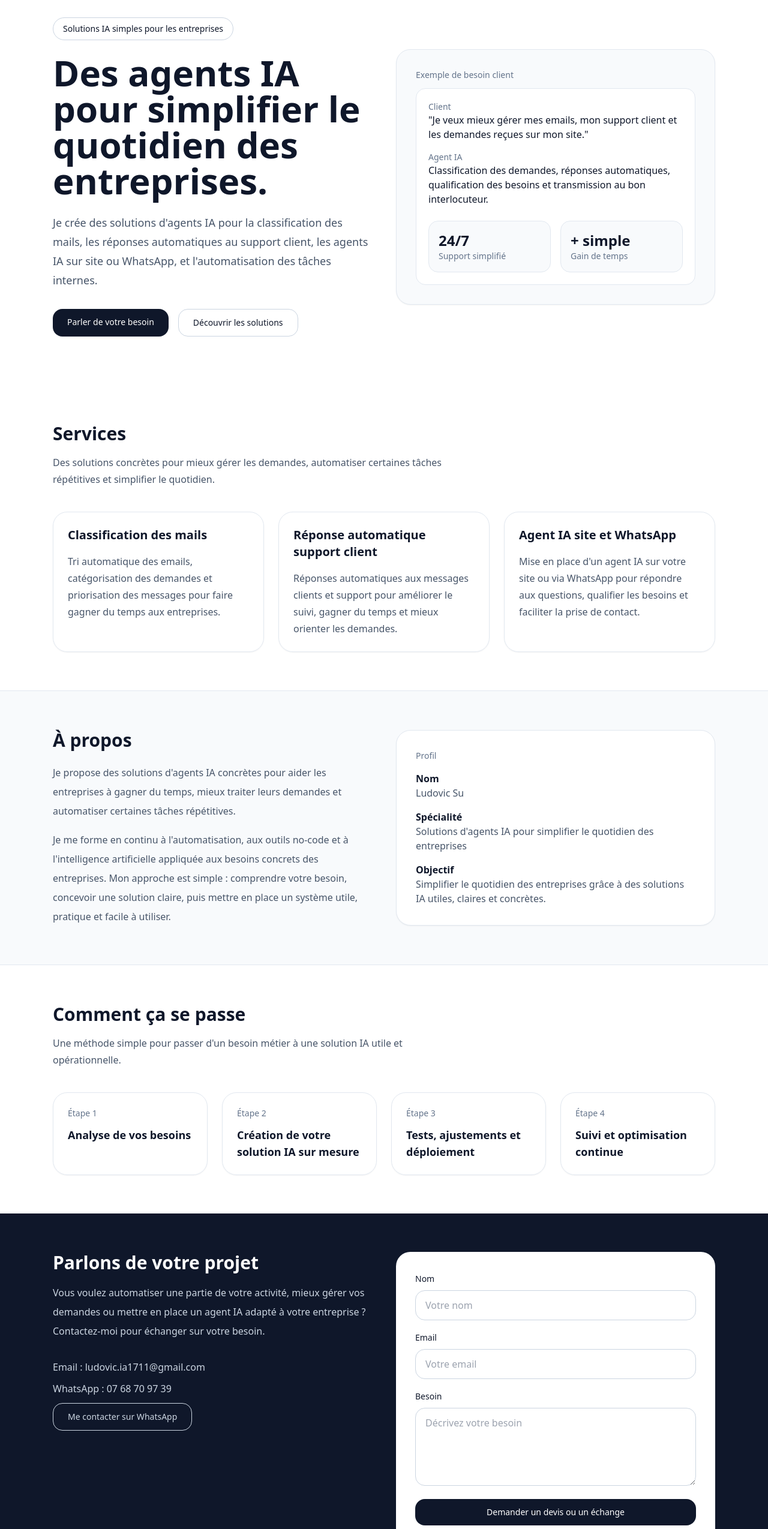
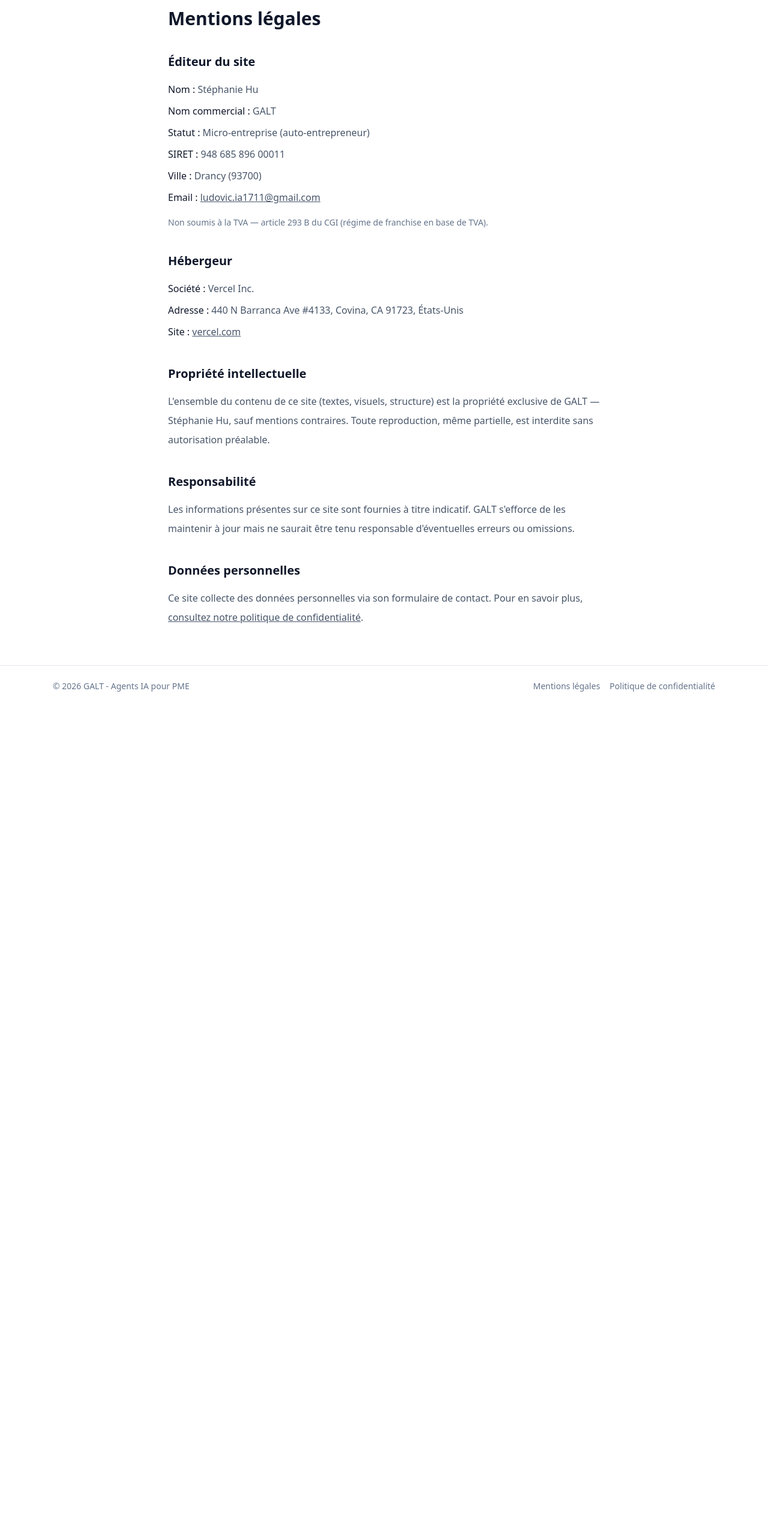
Before and after one commit to ludovicia1711-web/galt-site, a React (Vite) app: page / in a window 1280 px wide. Shown: the part 140-2689 px from the top of the page at 60% size. After the commit the page ends 1318 px from the top, so only its background shows below. Built offline with nearby package versions, Linux system fonts and the light colour scheme.

Commit message:
Refactor App component to MentionsLegales

```diff
--- a/App.jsx
+++ b/App.jsx
@@ -1,247 +1,94 @@
 import React from "react";
 
-export default function AIAgentsWebsite() {
-  const services = [
-    {
-      title: "Classification des mails",
-      description:
-        "Tri automatique des emails, catégorisation des demandes et priorisation des messages pour faire gagner du temps aux entreprises.",
-    },
-    {
-      title: "Réponse automatique support client",
-      description:
-        "Réponses automatiques aux messages clients et support pour améliorer le suivi, gagner du temps et mieux orienter les demandes.",
-    },
-    {
-      title: "Agent IA site et WhatsApp",
-      description:
-        "Mise en place d'un agent IA sur votre site ou via WhatsApp pour répondre aux questions, qualifier les besoins et faciliter la prise de contact.",
-    },
-  ];
-
-  const steps = [
-    "Analyse de vos besoins",
-    "Création de votre solution IA sur mesure",
-    "Tests, ajustements et déploiement",
-    "Suivi et optimisation continue",
-  ];
-
+export default function MentionsLegales() {
   return (
     <div className="min-h-screen bg-white text-slate-900">
       <header className="border-b border-slate-200">
         <div className="mx-auto max-w-6xl px-6 py-5 flex items-center justify-between">
           <div>
-            <div className="text-xl font-bold">GALT</div>
+            <a href="/" className="text-xl font-bold">GALT</a>
             <div className="text-sm text-slate-500">
               Solutions d'agents IA pour simplifier le quotidien des entreprises
             </div>
           </div>
           <nav className="hidden md:flex gap-6 text-sm">
-            <a href="#services" className="hover:underline">Services</a>
-            <a href="#apropos" className="hover:underline">À propos</a>
-            <a href="#process" className="hover:underline">Méthode</a>
-            <a href="#contact" className="hover:underline">Contact</a>
+            <a href="/#services" className="hover:underline">Services</a>
+            <a href="/#apropos" className="hover:underline">À propos</a>
+            <a href="/#process" className="hover:underline">Méthode</a>
+            <a href="/#contact" className="hover:underline">Contact</a>
           </nav>
         </div>
       </header>
 
-      <section className="mx-auto max-w-6xl px-6 py-20 grid lg:grid-cols-2 gap-10 items-center">
-        <div>
-          <div className="inline-flex rounded-full border border-slate-300 px-4 py-2 text-sm mb-6">
-            Solutions IA simples pour les entreprises
-          </div>
-          <h1 className="text-4xl md:text-6xl font-bold leading-tight">
-            Des agents IA pour simplifier le quotidien des entreprises.
-          </h1>
-          <p className="mt-6 text-lg text-slate-600 leading-8">
-            Je crée des solutions d'agents IA pour la classification des mails,
-            les réponses automatiques au support client, les agents IA sur site
-            ou WhatsApp, et l'automatisation des tâches internes.
-          </p>
-          <div className="mt-8 flex flex-wrap gap-4">
-            <a
-              href="#contact"
-              className="rounded-2xl bg-slate-900 text-white px-6 py-3 text-sm font-medium shadow-sm"
-            >
-              Parler de votre besoin
-            </a>
-            <a
-              href="#services"
-              className="rounded-2xl border border-slate-300 px-6 py-3 text-sm font-medium"
-            >
-              Découvrir les solutions
-            </a>
-          </div>
-        </div>
+      <main className="mx-auto max-w-3xl px-6 py-16">
+        <h1 className="text-3xl font-bold mb-10">Mentions légales</h1>
 
-        <div className="rounded-3xl border border-slate-200 p-8 shadow-sm bg-slate-50">
-          <div className="text-sm text-slate-500 mb-3">Exemple de besoin client</div>
-          <div className="rounded-2xl bg-white p-5 border border-slate-200 space-y-4">
-            <div>
-              <div className="text-sm text-slate-500">Client</div>
-              <div className="font-medium">
-                "Je veux mieux gérer mes emails, mon support client et les demandes reçues sur mon site."
-              </div>
-            </div>
-            <div>
-              <div className="text-sm text-slate-500">Agent IA</div>
-              <div className="font-medium">
-                Classification des demandes, réponses automatiques, qualification des besoins et transmission au bon interlocuteur.
-              </div>
-            </div>
-            <div className="grid grid-cols-2 gap-4 pt-2">
-              <div className="rounded-2xl bg-slate-50 p-4 border border-slate-200">
-                <div className="text-2xl font-bold">24/7</div>
-                <div className="text-sm text-slate-500">Support simplifié</div>
-              </div>
-              <div className="rounded-2xl bg-slate-50 p-4 border border-slate-200">
-                <div className="text-2xl font-bold">+ simple</div>
-                <div className="text-sm text-slate-500">Gain de temps</div>
-              </div>
-            </div>
-          </div>
-        </div>
-      </section>
-
-      <section id="services" className="mx-auto max-w-6xl px-6 py-16">
-        <div className="max-w-2xl mb-10">
-          <h2 className="text-3xl font-bold">Services</h2>
-          <p className="mt-4 text-slate-600 leading-7">
-            Des solutions concrètes pour mieux gérer les demandes, automatiser certaines tâches répétitives et simplifier le quotidien.
-          </p>
-        </div>
-
-        <div className="grid md:grid-cols-3 gap-6">
-          {services.map((service) => (
-            <div key={service.title} className="rounded-3xl border border-slate-200 p-6 shadow-sm">
-              <h3 className="text-xl font-semibold">{service.title}</h3>
-              <p className="mt-4 text-slate-600 leading-7">{service.description}</p>
-            </div>
-          ))}
-        </div>
-      </section>
-
-      <section id="apropos" className="bg-slate-50 border-y border-slate-200">
-        <div className="mx-auto max-w-6xl px-6 py-16 grid lg:grid-cols-2 gap-10 items-center">
-          <div>
-            <h2 className="text-3xl font-bold">À propos</h2>
-            <p className="mt-5 text-slate-600 leading-8">
-              Je propose des solutions d'agents IA concrètes pour aider les entreprises à gagner du temps, mieux traiter leurs demandes et automatiser certaines tâches répétitives.
-            </p>
-            <p className="mt-4 text-slate-600 leading-8">
-              Je me forme en continu à l'automatisation, aux outils no-code et à l'intelligence artificielle appliquée aux besoins concrets des entreprises. Mon approche est simple : comprendre votre besoin, concevoir une solution claire, puis mettre en place un système utile, pratique et facile à utiliser.
+        <section className="mb-10">
+          <h2 className="text-xl font-semibold mb-4">Éditeur du site</h2>
+          <div className="text-slate-600 leading-8 space-y-1">
+            <p><span className="font-medium text-slate-900">Nom :</span> Stéphanie Hu</p>
+            <p><span className="font-medium text-slate-900">Nom commercial :</span> GALT</p>
+            <p><span className="font-medium text-slate-900">Statut :</span> Micro-entreprise (auto-entrepreneur)</p>
+            <p><span className="font-medium text-slate-900">SIRET :</span> 948 685 896 00011</p>
+            <p><span className="font-medium text-slate-900">Ville :</span> Drancy (93700)</p>
+            <p>
+              <span className="font-medium text-slate-900">Email :</span>{" "}
+              <a href="mailto:ludovic.ia1711@gmail.com" className="underline hover:text-slate-900">
+                ludovic.ia1711@gmail.com
+              </a>
             </p>
           </div>
+          <p className="mt-4 text-sm text-slate-500">
+            Non soumis à la TVA — article 293 B du CGI (régime de franchise en base de TVA).
+          </p>
+        </section>
 
-          <div className="rounded-3xl border border-slate-200 bg-white p-8 shadow-sm">
-            <div className="text-sm text-slate-500 mb-4">Profil</div>
-            <div className="space-y-4">
-              <div>
-                <div className="font-semibold">Nom</div>
-                <div className="text-slate-600">Ludovic Su</div>
-              </div>
-              <div>
-                <div className="font-semibold">Spécialité</div>
-                <div className="text-slate-600">
-                  Solutions d'agents IA pour simplifier le quotidien des entreprises
-                </div>
-              </div>
-              <div>
-                <div className="font-semibold">Objectif</div>
-                <div className="text-slate-600">
-                  Simplifier le quotidien des entreprises grâce à des solutions IA utiles, claires et concrètes.
-                </div>
-              </div>
-            </div>
+        <section className="mb-10">
+          <h2 className="text-xl font-semibold mb-4">Hébergeur</h2>
+          <div className="text-slate-600 leading-8 space-y-1">
+            <p><span className="font-medium text-slate-900">Société :</span> Vercel Inc.</p>
+            <p><span className="font-medium text-slate-900">Adresse :</span> 440 N Barranca Ave #4133, Covina, CA 91723, États-Unis</p>
+            <p>
+              <span className="font-medium text-slate-900">Site :</span>{" "}
+              <a href="https://vercel.com" target="_blank" rel="noopener noreferrer" className="underline hover:text-slate-900">
+                vercel.com
+              </a>
+            </p>
           </div>
-        </div>
-      </section>
+        </section>
 
-      <section id="process" className="mx-auto max-w-6xl px-6 py-16">
-        <div className="max-w-2xl mb-10">
-          <h2 className="text-3xl font-bold">Comment ça se passe</h2>
-          <p className="mt-4 text-slate-600 leading-7">
-            Une méthode simple pour passer d'un besoin métier à une solution IA utile et opérationnelle.
+        <section className="mb-10">
+          <h2 className="text-xl font-semibold mb-4">Propriété intellectuelle</h2>
+          <p className="text-slate-600 leading-8">
+            L'ensemble du contenu de ce site (textes, visuels, structure) est la propriété exclusive de GALT — Stéphanie Hu, sauf mentions contraires. Toute reproduction, même partielle, est interdite sans autorisation préalable.
           </p>
-        </div>
+        </section>
 
-        <div className="grid md:grid-cols-2 lg:grid-cols-4 gap-6">
-          {steps.map((step, index) => (
-            <div key={step} className="rounded-3xl border border-slate-200 p-6 shadow-sm">
-              <div className="text-sm text-slate-500">Étape {index + 1}</div>
-              <div className="mt-3 text-lg font-semibold">{step}</div>
-            </div>
-          ))}
-        </div>
-      </section>
+        <section className="mb-10">
+          <h2 className="text-xl font-semibold mb-4">Responsabilité</h2>
+          <p className="text-slate-600 leading-8">
+            Les informations présentes sur ce site sont fournies à titre indicatif. GALT s'efforce de les maintenir à jour mais ne saurait être tenu responsable d'éventuelles erreurs ou omissions.
+          </p>
+        </section>
 
-      <section id="contact" className="bg-slate-900 text-white">
-        <div className="mx-auto max-w-6xl px-6 py-16 grid lg:grid-cols-2 gap-10">
-          <div>
-            <h2 className="text-3xl font-bold">Parlons de votre projet</h2>
-            <p className="mt-4 text-slate-300 leading-8">
-              Vous voulez automatiser une partie de votre activité, mieux gérer vos demandes ou mettre en place un agent IA adapté à votre entreprise ? Contactez-moi pour échanger sur votre besoin.
-            </p>
-
-            <div className="mt-8 space-y-3 text-slate-300">
-              <div>Email : ludovic.ia1711@gmail.com</div>
-              <div>WhatsApp : 07 68 70 97 39</div>
-              <a
-                href="https://wa.me/33768709739?text=Bonjour%20je%20souhaite%20en%20savoir%20plus%20sur%20vos%20solutions%20IA"
-                target="_blank"
-                rel="noopener noreferrer"
-                className="inline-block rounded-2xl border border-slate-300 px-6 py-3 text-sm font-medium"
-              >
-                Me contacter sur WhatsApp
-              </a>
-            </div>
-          </div>
-
-          <div className="rounded-3xl bg-white text-slate-900 p-8">
-            <form action="https://formspree.io/f/xpqynkod" method="POST" className="space-y-4">
-              <div>
-                <label className="text-sm font-medium">Nom</label>
-                <input
-                  name="name"
-                  className="mt-2 w-full rounded-2xl border border-slate-300 px-4 py-3 outline-none"
-                  placeholder="Votre nom"
-                  required
-                />
-              </div>
-              <div>
-                <label className="text-sm font-medium">Email</label>
-                <input
-                  type="email"
-                  name="email"
-                  className="mt-2 w-full rounded-2xl border border-slate-300 px-4 py-3 outline-none"
-                  placeholder="Votre email"
-                  required
-                />
-              </div>
-              <div>
-                <label className="text-sm font-medium">Besoin</label>
-                <textarea
-                  name="message"
-                  className="mt-2 w-full rounded-2xl border border-slate-300 px-4 py-3 outline-none min-h-[130px]"
-                  placeholder="Décrivez votre besoin"
-                  required
-                />
-              </div>
-              <button
-                type="submit"
-                className="w-full rounded-2xl bg-slate-900 text-white px-6 py-3 text-sm font-medium"
-              >
-                Demander un devis ou un échange
-              </button>
-            </form>
-          </div>
-        </div>
-      </section>
+        <section>
+          <h2 className="text-xl font-semibold mb-4">Données personnelles</h2>
+          <p className="text-slate-600 leading-8">
+            Ce site collecte des données personnelles via son formulaire de contact. Pour en savoir plus,{" "}
+            <a href="/politique-de-confidentialite" className="underline hover:text-slate-900">
+              consultez notre politique de confidentialité
+            </a>.
+          </p>
+        </section>
+      </main>
 
       <footer className="border-t border-slate-200">
         <div className="mx-auto max-w-6xl px-6 py-6 text-sm text-slate-500 flex flex-col md:flex-row gap-2 md:items-center md:justify-between">
           <div>© 2026 GALT - Agents IA pour PME</div>
-          <div>Site vitrine simple et professionnel</div>
+          <div className="flex gap-4">
+            <a href="/mentions-legales" className="hover:underline">Mentions légales</a>
+            <a href="/politique-de-confidentialite" className="hover:underline">Politique de confidentialité</a>
+          </div>
         </div>
       </footer>
     </div>
```
